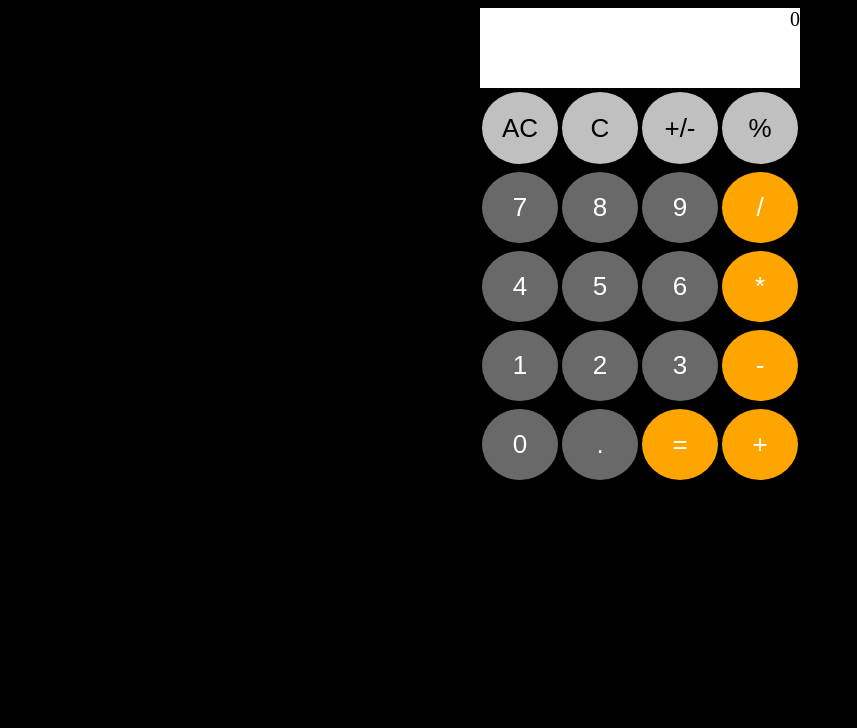
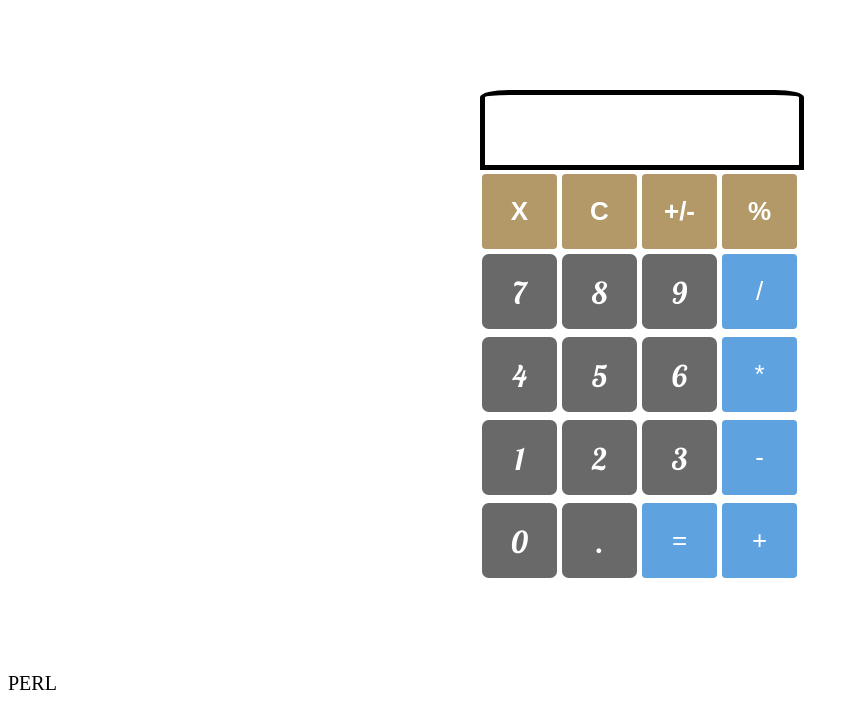
Before and after one commit to ParsiMounika/Fee-BootCamp-PERL, a plain HTML site: page index.html in a window 1280 px wide. Shown: the whole page, without its empty margins (0-857 px from the left). Drawn offline with Linux system fonts and the light colour scheme.

Commit message:
Added css and changed layout

```diff
--- /dev/null
+++ b/css/main.css
@@ -0,0 +1,139 @@
+body {
+    font-size: 20px;
+
+}
+.c1
+{
+    margin:90px;
+}
+.black
+{
+  transition: background-color ease 2s;
+  font-family: 'Lobster', cursive;
+  border-radius: 9%;
+  font-size: 30px;
+  border:5px solid black;
+}
+
+.black:hover{
+  color:black;
+  background-color:white;
+  border:5px solid black;
+}
+
+.black:active{
+  color:white;
+  background-color:#86ba89;
+  font-weight: bold;
+  border:5px solid black;
+}
+
+.container {
+
+
+  display: grid;
+  justify-content: center;
+  grid-template-columns: 80px 80px 80px 80px;
+  grid-template-rows: 80px 80px;
+  grid-template-areas:
+  "header header header header"
+  "main main main main"
+  "main main main main"
+  "main main main main"
+  "main main main main"
+  "main main main main";
+}
+.item {
+border-top-left-radius: 9%;
+border-top-right-radius: 9%;
+  grid-area: header;
+   grid-row-start: 1;
+   grid-row-end: 1;
+   color:white;
+   background-color:white;
+  text-align: right;
+  width:310px;
+  border: 5px solid black;
+  margin-right:15px;
+
+
+}
+.btn {
+  background-color: dimgray;
+  border: none;
+  color: white;
+  padding: 20px;
+  text-align: center;
+  margin: 4px 2px;
+  height:75px;
+ width: 75px;
+}
+.silver {
+  background-color: #b29967;
+  color: white;
+  border-radius: 5%;
+  font-weight: bold;
+  transition: background-color ease 2s;
+}
+.silver:hover
+{
+  background-color: white;
+  color:#b29967;
+  border-radius: 5%;
+  border:5px solid #b29967;
+
+}
+.silver:active
+{
+  background-color: #c4564e;
+  color:white;
+  border-radius: 5%;
+  border:5px solid black;
+}
+.orange {
+  background-color: #5ea3e0;
+  border-radius: 5%;
+  transition: background-color ease 2s;
+}
+.c2
+{
+  color:black;
+  font-size: 30px;
+
+}
+.c2:focus
+{
+  background-color: #635d5b;
+  color: white;
+  border: 5px solid #b29967;
+}
+.orange:hover
+{
+  color:#5ea3e0;
+  background-color: white;
+  font-size: 32px;
+  border: 5px solid #5ea3e0;
+  text-align: center;
+  margin:auto;
+}
+.orange:active
+{
+  color:white;
+  background-color: #86ba89;
+  font-size: 32px;
+  border: 5px solid #5ea3e0;
+  text-align: center;
+  margin:auto;
+}
+
+button {
+  font-size: 26px;
+}
+#pwrbtn
+{
+
+height: 40px;
+width: 40px;
+
+
+}
--- a/index.html
+++ b/index.html
@@ -4,50 +4,56 @@
     <meta charset="UTF-8">
     <meta name="viewport" content="width=device-width, initial-scale=1.0">
     <meta http-equiv="X-UA-Compatible" content="ie=edge">
-    <link rel="stylesheet" type="text/css" href="main.css">
+    <link rel="stylesheet" type="text/css" href="css/main.css">
+    <link href="https://fonts.googleapis.com/css?family=Lobster" rel="stylesheet">
+    <link rel="stylesheet" href="https://use.fontawesome.com/releases/v5.0.13/css/all.css" integrity="sha384-DNOHZ68U8hZfKXOrtjWvjxusGo9WQnrNx2sqG0tfsghAvtVlRW3tvkXWZh58N9jp" crossorigin="anonymous">
+
     <!-- <link rel="stylesheet" href="https://maxcdn.bootstrapcdn.com/bootstrap/3.3.5/css/bootstrap.min.css"> -->
     <title>CALCULATOR</title>
 </head>
 <body>
-    <div class="calculator">
-        <!-- <input type="text" name="screen"> -->
-    </div>
 
-    <div class="container">
-        <div class="item">0</div>
+
+    <div class="container c1">
+        <input type="textarea" class="item c2">
         <!-- <button class="btn silver">C</button> -->
-        <button class="btn silver">AC</button>
+        <button class="btn silver">
+           X
+        </button>
+
         <button class="btn silver">C</button>
         <button class="btn silver">+/-</button>
         <button class="btn silver">%</button>
 
 
 
-        <button class="btn">7</button>
-        <button class="btn">8</button>
-        <button class="btn">9</button>
+        <button class="btn black">7</button>
+        <button class="btn black">8</button>
+        <button class="btn black">9</button>
         <button class="btn orange">/</button>
 
 
-        <button class="btn">4</button>
-        <button class="btn">5</button>
-        <button class="btn">6</button>
+        <button class="btn black">4</button>
+        <button class="btn black">5</button>
+        <button class="btn black">6</button>
         <button class="btn orange">*</button>
 
 
-        <button class="btn">1</button>
-        <button class="btn">2</button>
-        <button class="btn">3</button>
+        <button class="btn black">1</button>
+        <button class="btn black">2</button>
+        <button class="btn black">3</button>
         <button class="btn orange">-</button>
         <!-- <button class="btn orange">+</button> -->
 
 
-        <button class="btn">0</button>
-        <button class="btn">.</button>
+        <button class="btn black">0</button>
+        <button class="btn black">.</button>
         <button class="btn orange">=</button>
         <button class="btn orange">+</button>
 
 
       </div>
+
+      <footer><blink>PERL</blink></footer>
 </body>
 </html>
--- a/main.css
+++ /dev/null
@@ -1,44 +0,0 @@
-body {
-    font-size: 20px;
-    background-color: black;
-}
-.container {
-  display: grid;
-  justify-content: center;
-  grid-template-columns: 80px 80px 80px 80px;
-  grid-template-rows: 80px 80px;
-  grid-template-areas:
-  "header header header header"
-  "main main main main"
-  "main main main main"
-  "main main main main"
-  "main main main main"
-  "main main main main";
-}
-.item {
-  grid-area: header;
-   grid-row-start: 1;
-   grid-row-end: 1;
-  background-color:white;
-  color:black;
-  text-align: right;
-}
-.btn {
-  background-color: dimgray;
-  border: none;
-  color: white;
-  padding: 20px;
-  text-align: center;
-  margin: 4px 2px;
-  border-radius: 50%;
-}
-.silver {
-  background-color: silver;
-  color: black;
-}
-.orange {
-  background-color: orange;
-}
-button {
-  font-size: 26px;
-}
```
Also changed, not shown: css/cal.jpg (added), css/download.jpeg (added).
